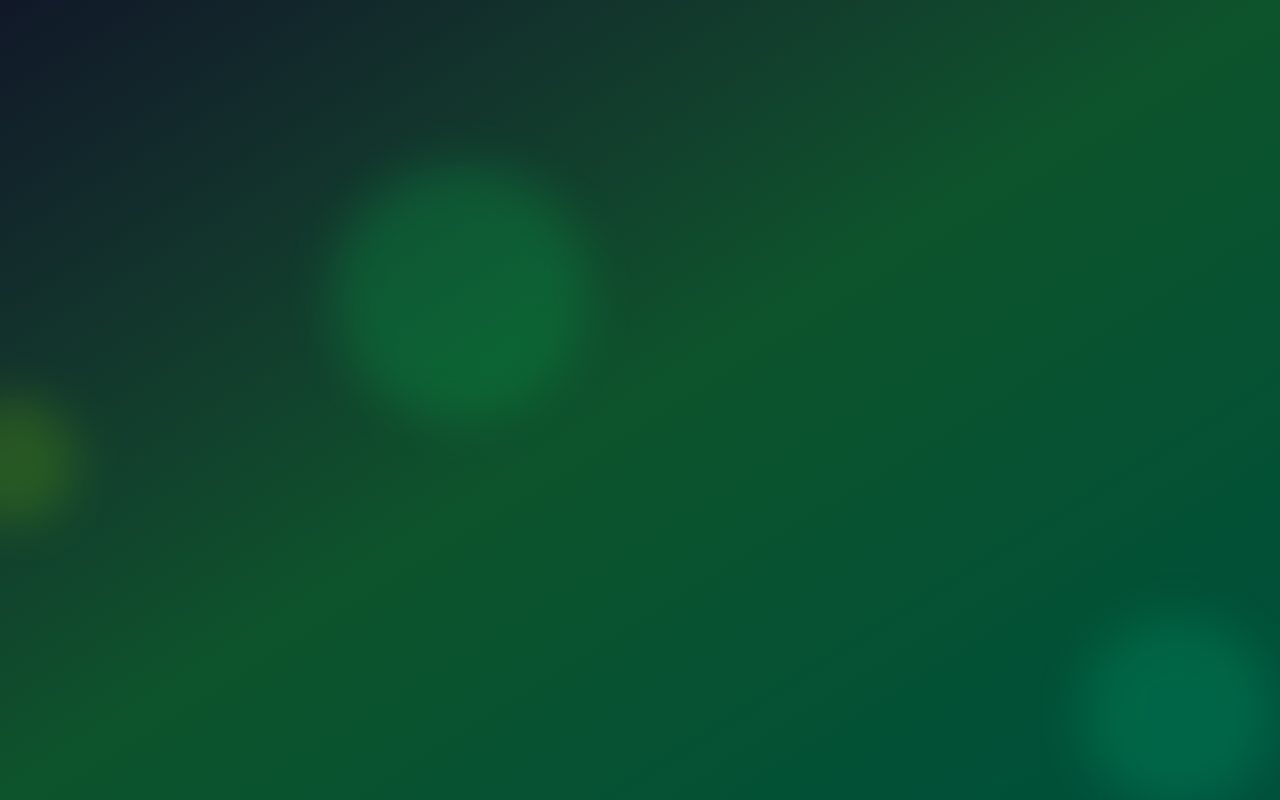
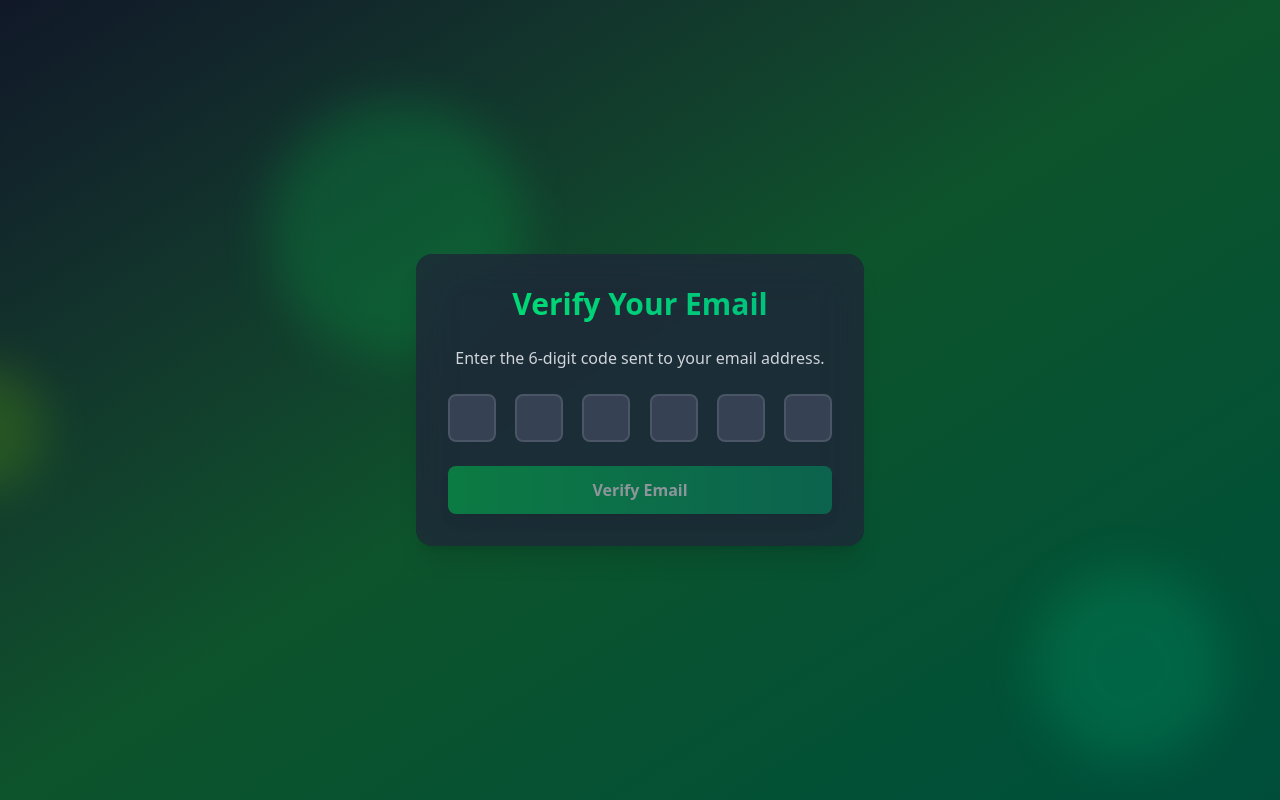
Before and after one commit to wallacewolv/auth-frontend, a React (Vite) app: page /verify-email in a window 1280 px wide. Before the commit this address had no page. Built offline with nearby package versions, Linux system fonts and the light colour scheme.

Commit message:
feat: Criando pagina de EmailVerificationPage (Verificação de código enviado no email)

```diff
--- a/src/App.tsx
+++ b/src/App.tsx
@@ -2,6 +2,7 @@
 import { FloatingShape } from "./components/floating-shape";
 import { SignUpPage } from "./pages/sign-up-page";
 import { LoginPage } from "./pages/login-page";
+import { EmailVerificationPage } from "./pages/email-verification-page";
 
 function App() {
   return (
@@ -35,6 +36,7 @@
         <Route path="/" element={"Home"} />
         <Route path="/signup" element={<SignUpPage />} />
         <Route path="/login" element={<LoginPage />} />
+        <Route path="/verify-email" element={<EmailVerificationPage />} />
       </Routes>
     </div>
   );
--- /dev/null
+++ b/src/pages/email-verification-page.tsx
@@ -0,0 +1,133 @@
+import { motion } from "framer-motion";
+import {
+  type FormEvent,
+  type KeyboardEvent,
+  useCallback,
+  useEffect,
+  useRef,
+  useState,
+} from "react";
+import { useNavigate } from "react-router-dom";
+
+export function EmailVerificationPage() {
+  const [code, setCode] = useState(["", "", "", "", "", ""]);
+  const inputRefs = useRef<(HTMLInputElement | null)[]>([]);
+  const navigate = useNavigate();
+
+  const isLoading = false;
+
+  const handleChange = (index: number, value: string) => {
+    // Accepts only the last character typed
+    const newCode = [...code];
+    newCode[index] = value.slice(-1);
+    setCode(newCode);
+
+    // Automatically moves focus to the next input
+    if (value && index < inputRefs.current.length - 1) {
+      inputRefs.current[index + 1]?.focus();
+    }
+  };
+
+  const handleKeyDown = (index: number, e: KeyboardEvent<HTMLInputElement>) => {
+    if (e.key === "Backspace" && !code[index] && index > 0) {
+      inputRefs.current[index - 1]!.focus();
+    }
+  };
+
+  const handlePaste = (e: React.ClipboardEvent<HTMLInputElement>) => {
+    e.preventDefault();
+    const pasted = e.clipboardData.getData("text").slice(0, 6).split("");
+
+    const newCode = [...code];
+    for (let i = 0; i < 6; i++) {
+      newCode[i] = pasted[i] || "";
+    }
+    setCode(newCode);
+
+    // Focuses on the next empty input or the last one
+    let lastFilledIndex = -1;
+    for (let i = newCode.length - 1; i >= 0; i--) {
+      if (newCode[i] !== "") {
+        lastFilledIndex = i;
+        break;
+      }
+    }
+    const focusIndex = lastFilledIndex < 5 ? lastFilledIndex + 1 : 5;
+    inputRefs.current[focusIndex]?.focus();
+  };
+
+  const handleSubmit = useCallback(
+    (e: FormEvent | Event) => {
+      e.preventDefault();
+
+      const verificationCode = code.join("");
+      console.log(`Verification code submitted: ${verificationCode}`);
+    },
+    [code]
+  );
+
+  // Auto submit when all fields are filled
+  useEffect(() => {
+    if (code.every((digit) => digit !== "")) {
+      handleSubmit(new Event("submit"));
+    }
+  }, [code, handleSubmit]);
+
+  return (
+    <div
+      className="max-w-md w-full bg-gray-800/50 backdrop-filter
+      backdrop-blur-xl rounded-2xl shadow-xl overflow-hidden"
+    >
+      <motion.div
+        initial={{ opacity: 0, y: -50 }}
+        animate={{ opacity: 1, y: 0 }}
+        transition={{ duration: 0.5 }}
+        className="bg-gray-800/50 backdrop-filter backdrop-blur-xl
+        rounded-2xl shadow-2xl p-8 w-full max-w-md"
+      >
+        <h2
+          className="text-3xl font-bold mb-6 text-center bg-gradient-to-r
+          from-green-400 to-emerald-500 text-transparent bg-clip-text"
+        >
+          Verify Your Email
+        </h2>
+        <p className="text-center text-gray-300 mb-6">
+          Enter the 6-digit code sent to your email address.
+        </p>
+
+        <form onSubmit={handleSubmit} className="space-y-6">
+          <div className="flex justify-between">
+            {code.map((digit, index) => (
+              <input
+                key={index}
+                ref={(el) => void (inputRefs.current[index] = el)}
+                type="text"
+                maxLength={1}
+                value={digit}
+                onChange={(e) => handleChange(index, e.target.value)}
+                onKeyDown={(e) => handleKeyDown(index, e)}
+                onPaste={handlePaste}
+                className="w-12 h-12 text-center text-2xl font-bold bg-gray-700
+                  text-white border-2 border-gray-600 rounded-lg
+                  focus:border-green-500 focus:outline-none"
+              />
+            ))}
+          </div>
+
+          <motion.button
+            whileHover={{ scale: 1.05 }}
+            whileTap={{ scale: 0.95 }}
+            type="submit"
+            disabled={isLoading || code.some((digit) => !digit)}
+            className="w-full bg-gradient-to-r from-green-500 to-emerald-600
+          text-white font-bold py-3 px-4 rounded-lg shadow-lg
+          hover:from-green-600 hover:to-emerald-700 focus:outline-none
+            focus:ring-2 focus:ring-green-500/50 disabled:opacity-50"
+          >
+            {isLoading ? "Verifying..." : "Verify Email"}
+          </motion.button>
+        </form>
+      </motion.div>
+    </div>
+  );
+}
```
